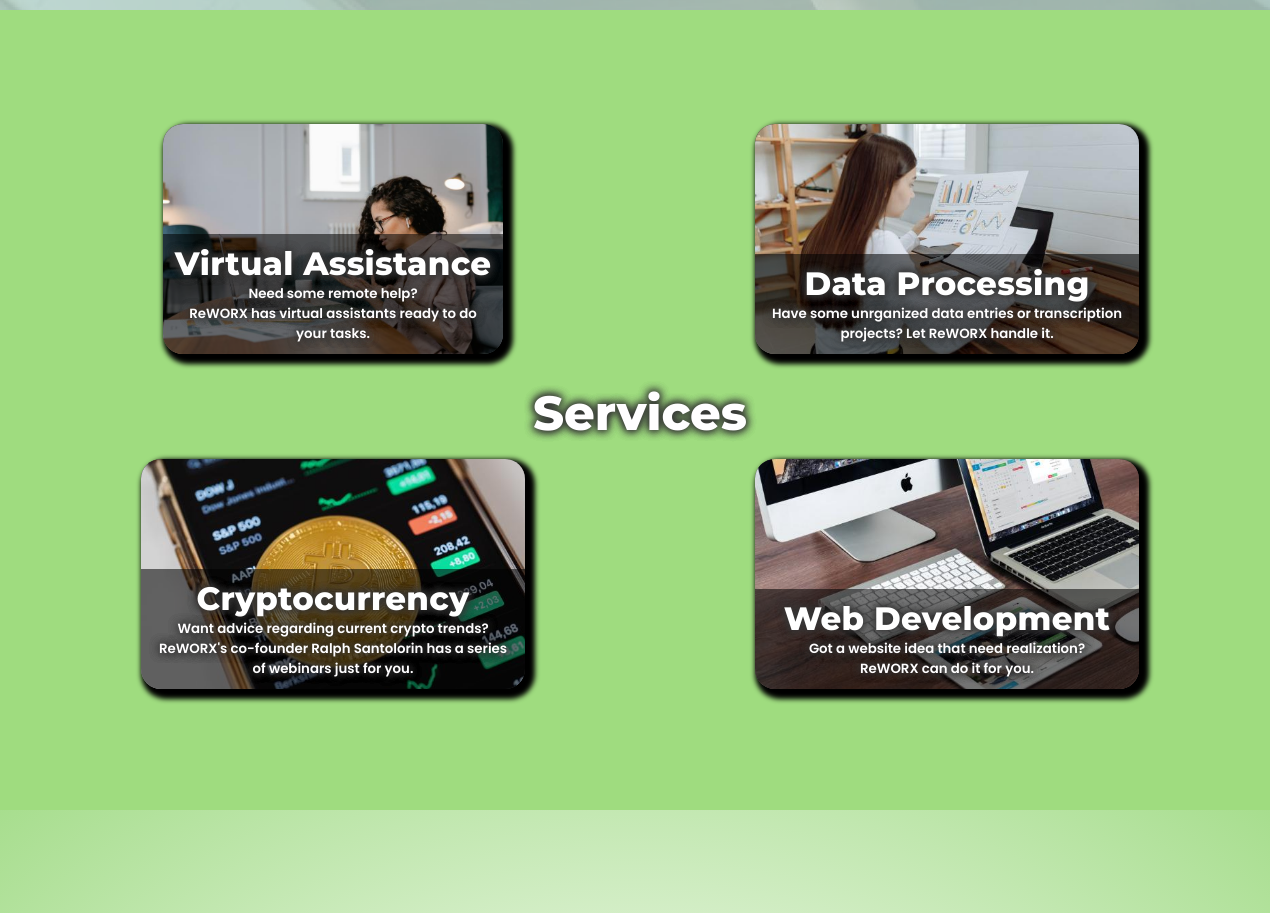
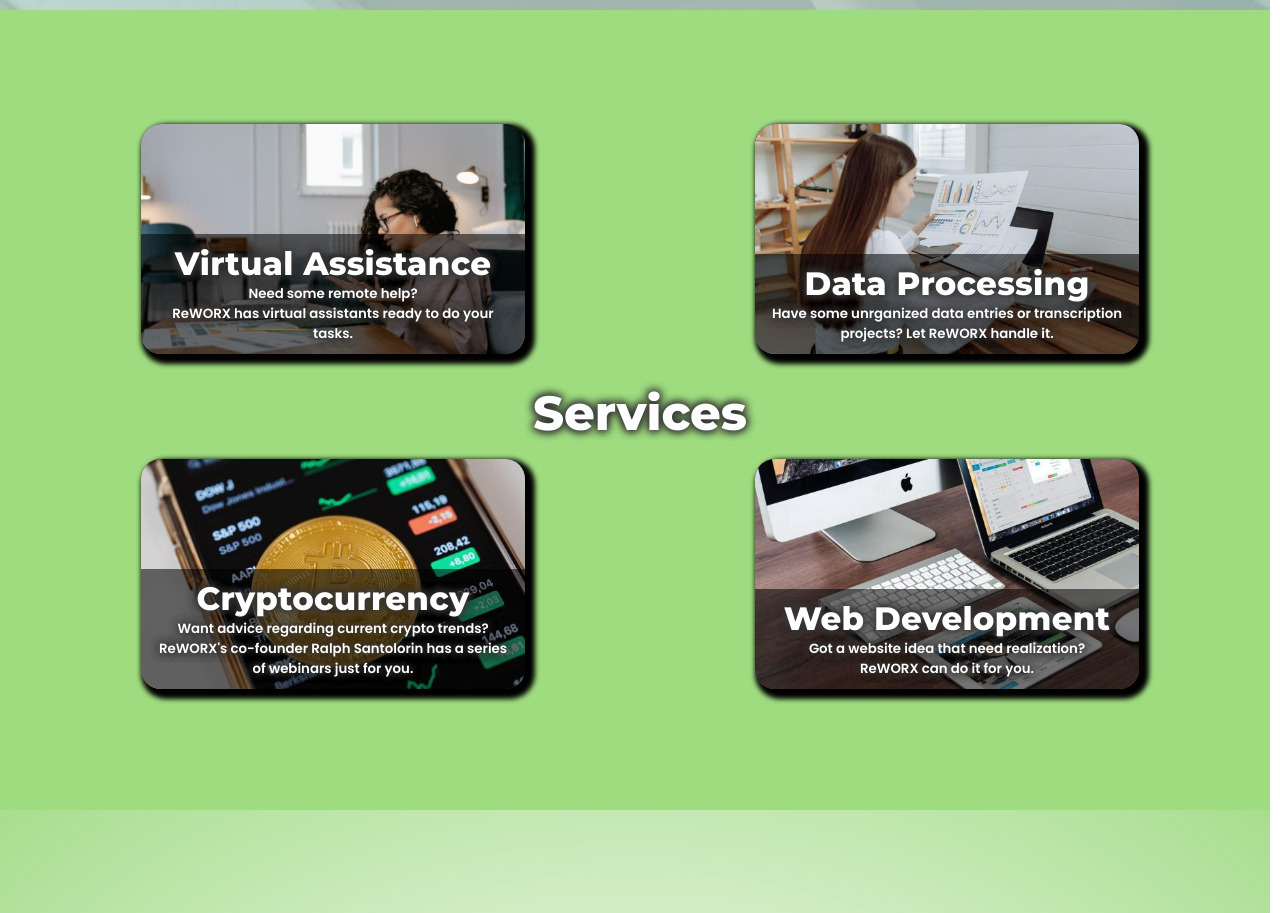
Before and after one commit to ryanregis/ReWORX, a React (Create React App) app: page / in a window 1280 px wide. Shown: the part 2521-3434 px from the top of the page. Built offline with nearby package versions, Linux system fonts and the light colour scheme.

Commit message:
Minor Fixes on section 4

```diff
--- a/src/sections/Section4.js
+++ b/src/sections/Section4.js
@@ -37,7 +37,7 @@ const Section4 = () => {
     <ThemeProvider theme={customTheme}>
         <Grid container align="center" p={2} >
             <Grid item xs={12} md={6} order={{xs:2,md:1}}>
-                <Card sx={{ maxWidth: 340}} style={styles.cardMod}>
+                <Card sx={{width: 'clamp(300px, 30vw, 500px)'}} style={styles.cardMod}>
                     <CardActionArea>
                       <Box sx={{ position: 'relative' }}>
                           <CardMedia component="img" height='230' image={require('./images/section4-virtualassistance.jpeg').default} styles={styles.media} alt="virtualassistance"/>
```
